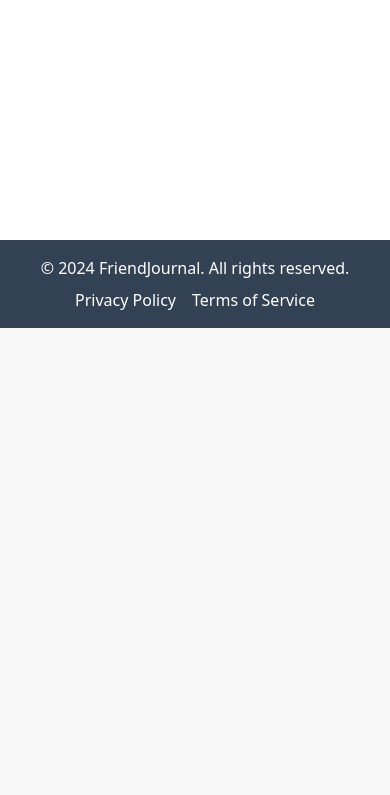
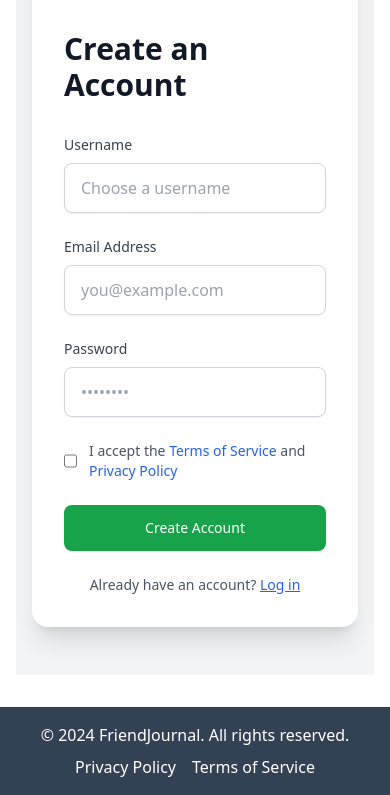
Before and after one commit to sapanadhakal40/friends-journal-hub, a Flask app: page /register in a window 390 px wide. Shown: the part 516-1311 px from the top of the page. Before the commit the page ends 844 px from the top, so only its background shows below. Run offline with Flask 3, Linux system fonts and the light colour scheme; style sheets or scripts are compiled from the project's sources.

Commit message:
Update UI

```diff
--- a/app/templates/register.html
+++ b/app/templates/register.html
@@ -3,17 +3,82 @@
 {% block title %}Register - FriendJournal{% endblock %}
 
 {% block content %}
-<h2 class="text-lg font-semibold text-blue-500">Register</h2>
-<form method="POST" action="{{ url_for('register') }}">
-    <label>Username:</label>
-    <input type="text" name="username" class="border rounded px-2 py-1" required>
-    <br>
-    <label>Email:</label>
-    <input type="email" name="email" class="border rounded px-2 py-1" required>
-    <br>
-    <label>Password:</label>
-    <input type="password" name="password" class="border rounded px-2 py-1" required>
-    <br>
-    <button type="submit" class="bg-green-500 text-white rounded px-4 py-2 mt-2">Register</button>
-</form>
+<div class="min-h-screen bg-gray-100 py-12 px-4 sm:px-6 lg:px-8">
+    <div class="max-w-6xl mx-auto bg-white rounded-2xl shadow-xl overflow-hidden">
+        <div class="grid grid-cols-1 md:grid-cols-2">
+            <!-- Left Side  -->
+            <div class="relative">
+
+                <div class="absolute inset-0 bg-cover bg-center"
+                     style="background-image: url('{{ url_for('static', filename='images/friendship3.jpg') }}');">
+                    <div class="absolute inset-0 bg-gradient-to-br from-green-600/80 to-yellow-600/80"></div>
+                </div>
+
+
+                <div class="relative h-full flex flex-col justify-center px-8 py-12 text-white">
+                    <h1 class="text-4xl md:text-5xl font-semibold mb-6 leading-tight">
+                        Welcome to Friend Memoirs Hub!
+                    </h1>
+                    <p class="text-lg md:text-xl mb-8 opacity-90">
+                        Celebrate your friendships and create lasting memories together.
+                    </p>
+
+                </div>
+            </div>
+
+            <!-- Right Side - Registration Form -->
+            <div class="p-8 lg:p-12">
+                <div class="max-w-md mx-auto">
+                    <h2 class="text-3xl font-semibold text-gray-900 mb-8">Create an Account</h2>
+                    <form method="POST" action="{{ url_for('register') }}" class="space-y-6">
+                        <div>
+                            <label class="block text-sm font-poppins text-gray-700 mb-2">Username</label>
+                            <input type="text" name="username" required
+                                class="block w-full px-4 py-3 rounded-lg border border-gray-300 shadow-sm  focus:border-blue-500 transition-colors"
+                                placeholder="Choose a username">
+                        </div>
+
+                        <div>
+                            <label class="block text-sm font-poppins text-gray-700 mb-2">Email Address</label>
+                            <input type="email" name="email" required
+                                class="block w-full px-4 py-3 rounded-lg border border-gray-300 shadow-sm  focus:border-blue-500 transition-colors"
+                                placeholder="you@example.com">
+                        </div>
+
+                        <div>
+                            <label class="block text-sm font-poppins text-gray-700 mb-2">Password</label>
+                            <input type="password" name="password" required
+                                class="block w-full px-4 py-3 rounded-lg border border-gray-300 shadow-sm  focus:border-blue-500 transition-colors"
+                                placeholder="••••••••">
+                        </div>
+
+                        <div class="flex items-center">
+                            <input type="checkbox" name="terms" id="terms" required
+                                class="h-4 w-4 rounded border-gray-300 text-blue-600 focus:ring-blue-500 transition-colors">
+                            <label for="terms" class="ml-3 text-sm text-gray-600">
+                                I accept the
+                                <a href="#" class="font-medium text-blue-600 hover:text-blue-500">Terms of Service</a>
+                                and
+                                <a href="#" class="font-medium text-blue-600 hover:text-blue-500">Privacy Policy</a>
+                            </label>
+                        </div>
+
+                        <button type="submit"
+                            class="w-full flex justify-center py-3 px-4 border border-transparent rounded-lg shadow-sm text-sm font-medium text-white bg-green-600 hover:bg-green-700 focus:outline-none focus:ring-2 focus:ring-offset-2 focus:ring-green-500 transition-colors">
+                            Create Account
+                        </button>
+
+                        <p class="text-center text-sm text-gray-600 mt-4">
+                            Already have an account?
+                            <a href="{{ url_for('login') }}" class="font-medium text-blue-600 hover:text-blue-500 underline">
+                                Log in
+                            </a>
+                        </p>
+                    </form>
+                </div>
+            </div>
+        </div>
+    </div>
+</div>
+
 {% endblock %}
```
